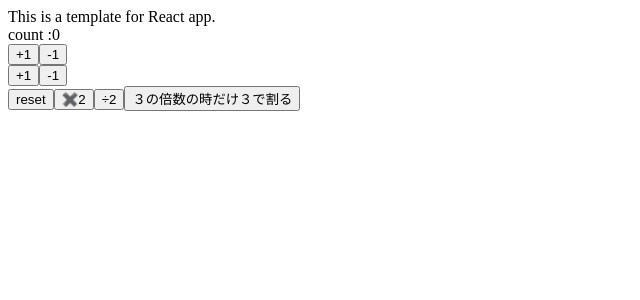
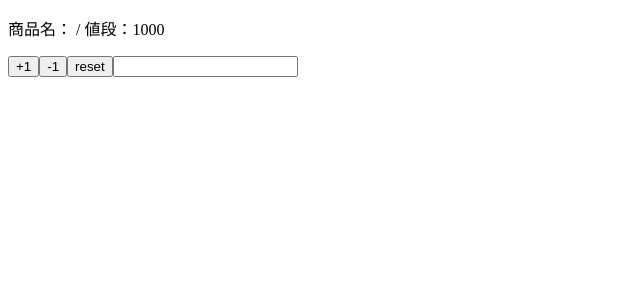
Before and after one commit to YuukiMotai/react-hooks-101, a React (Create React App) app: page / in a window 1280 px wide. Shown: the top 300 px of the page, without its empty margins (0-640 px from the left). Built offline with nearby package versions, Linux system fonts and the light colour scheme.

Commit message:
implement component using multiple states

```diff
--- a/src/App.js
+++ b/src/App.js
@@ -1,45 +1,28 @@
 import React, { useState } from 'react';
 
-const App = () => {
-  const [count, setCount] = useState(0);
-  const increment = () => setCount(count + 1);
-  const decrement = () => setCount(count - 1);
+const App = props => {
+  const [name, setName] = useState(props.name)
+  const [price, setPrice] = useState(props.price)
 
-  const increment2 = () => setCount(previousCount => previousCount + 1);
-  const decrement2 = () => setCount(previousCount => previousCount - 1);
-
-  const reset = () => setCount(0);
-  const double = () => setCount(count * 2);
-  const devide = () => setCount(count / 2);
-
-  const devide2 = () => setCount(previousCount => {
-      if(previousCount % 3 === 0){
-        return previousCount /3
-      }else{
-        return previousCount
-      }
-  })
+  const reset = () => {
+    setPrice(props.price)
+    setName(props.name)
+  }
 
   return (
-    <React.Fragment>
-      <div>
-        This is a template for React app.<br />
-        count :{count}<br />
-        <button onClick={increment}>+1</button>
-        <button onClick={decrement}>-1</button>
-      </div>
-      <div>
-        <button onClick={increment2}>+1</button>
-        <button onClick={decrement2}>-1</button>
-      </div>
-      <div>
-        <button onClick={reset}>reset</button>
-        <button onClick={double}>✖️2</button>
-        <button onClick={devide}>÷2</button>
-        <button onClick={devide2}>３の倍数の時だけ３で割る</button>
-      </div>
-    </React.Fragment>
+    <>
+    <p>商品名：{name} / 値段：{price}</p>
+    <button onClick={() => setPrice(price + 1)}>+1</button>
+    <button onClick={() => setPrice(price - 1)}>-1</button>
+    <button onClick={reset}>reset</button>
+    <input value={name} onChange={e=>setName(e.target.value)}></input>
+    </>
   );
 }
 
+App.defaultProps = {
+  name: '',
+  price:  1000,
+}
+
 export default App;
```
